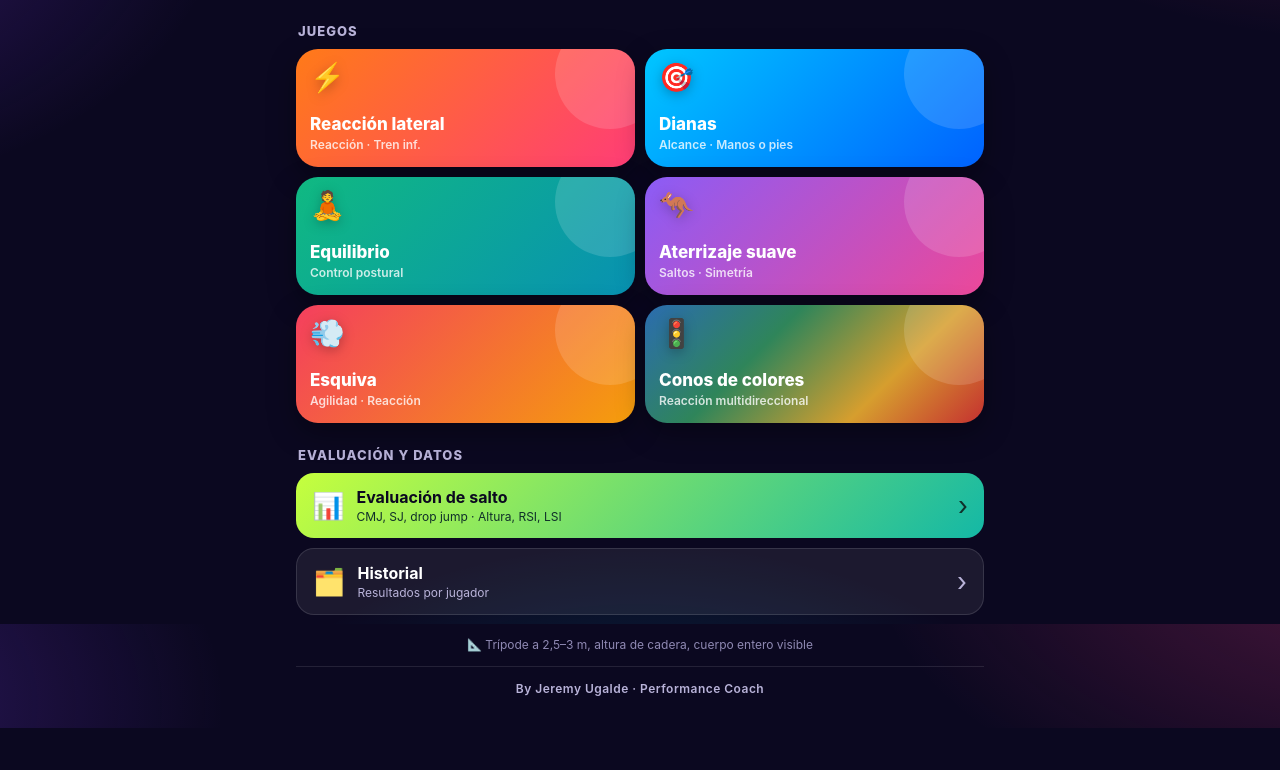
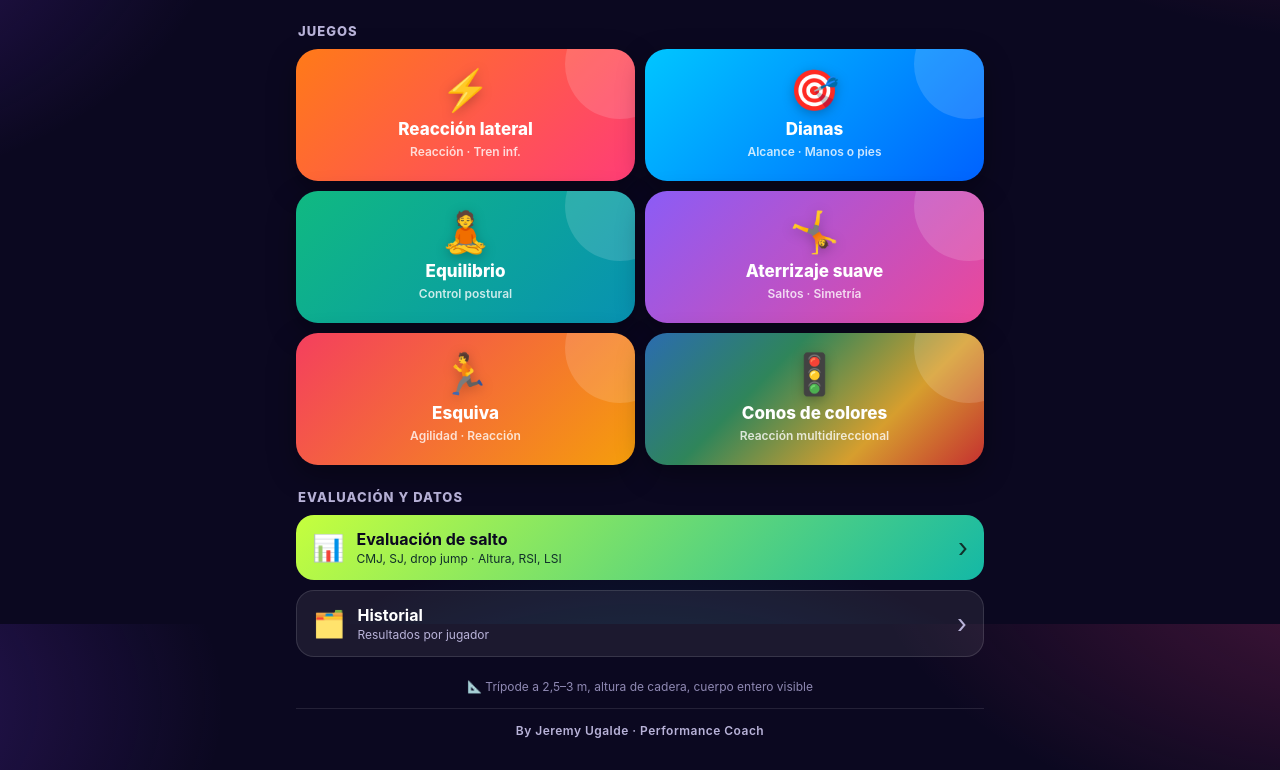
Before and after one commit to jeremyugalde21-crypto/readapta-app, a plain HTML site: page index.html in a window 1280 px wide. Shown: the part 176-946 px from the top of the page. Before the commit the page ends 904 px from the top, so only its background shows below. Drawn offline with Linux system fonts and the light colour scheme.

Commit message:
Centrar íconos de los juegos y ajustar emojis
Co-Authored-By: Claude Opus 5.5 <noreply@anthropic.com>
Claude-Session: https://claude.ai/code/session_01N8Lppvf8vNc4dzffYdawPD

```diff
--- a/index.html
+++ b/index.html
@@ -31,8 +31,8 @@
     <button class="card" data-game="lateral"><span class="ic">⚡</span><strong>Reacción lateral</strong><span>Reacción · Tren inf.</span></button>
     <button class="card" data-game="dianas"><span class="ic">🎯</span><strong>Dianas</strong><span>Alcance · Manos o pies</span></button>
     <button class="card" data-game="equilibrio"><span class="ic">🧘</span><strong>Equilibrio</strong><span>Control postural</span></button>
-    <button class="card" data-game="saltos"><span class="ic">🦘</span><strong>Aterrizaje suave</strong><span>Saltos · Simetría</span></button>
-    <button class="card" data-game="esquiva"><span class="ic">💨</span><strong>Esquiva</strong><span>Agilidad · Reacción</span></button>
+    <button class="card" data-game="saltos"><span class="ic">🤸</span><strong>Aterrizaje suave</strong><span>Saltos · Simetría</span></button>
+    <button class="card" data-game="esquiva"><span class="ic">🏃</span><strong>Esquiva</strong><span>Agilidad · Reacción</span></button>
     <button class="card" data-game="conos"><span class="ic">🚦</span><strong>Conos de colores</strong><span>Reacción multidireccional</span></button>
   </div>
 
--- a/styles.css
+++ b/styles.css
@@ -178,3 +178,8 @@ th { color: var(--lime); }
 .row.eval .tx span,.row.eval .go{color:#10302a}
 .tip{margin:22px 0 0;text-align:center;font-size:12px;color:#8f89b3}
 .firma-pie{margin-top:14px}
+
+/* Tarjetas centradas v5 */
+#s-home .card{align-items:center;justify-content:center;text-align:center;gap:4px;min-height:132px}
+#s-home .card .ic{font-size:40px;margin:0 0 6px}
+#s-home .card::after{right:-40px;top:-40px}
```
